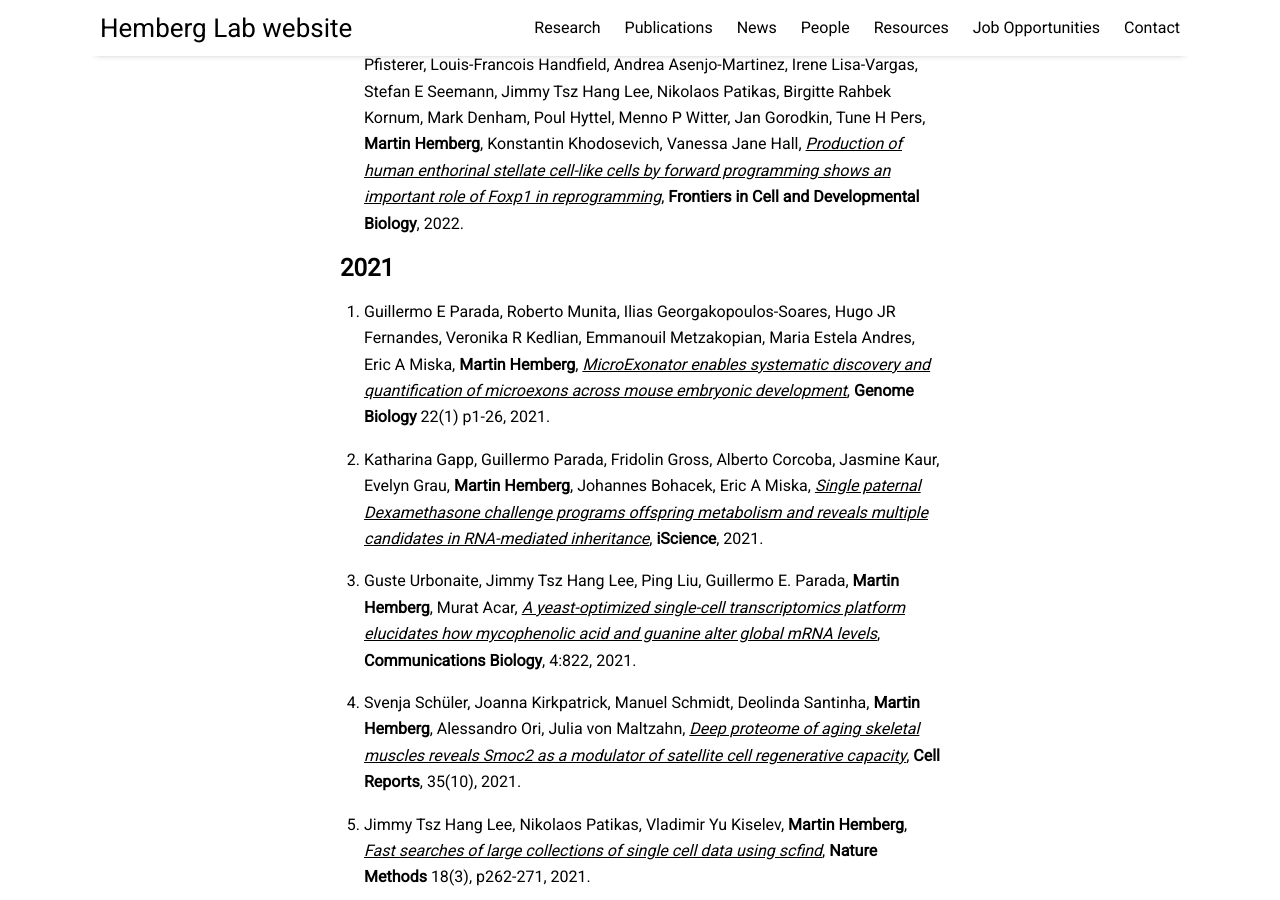
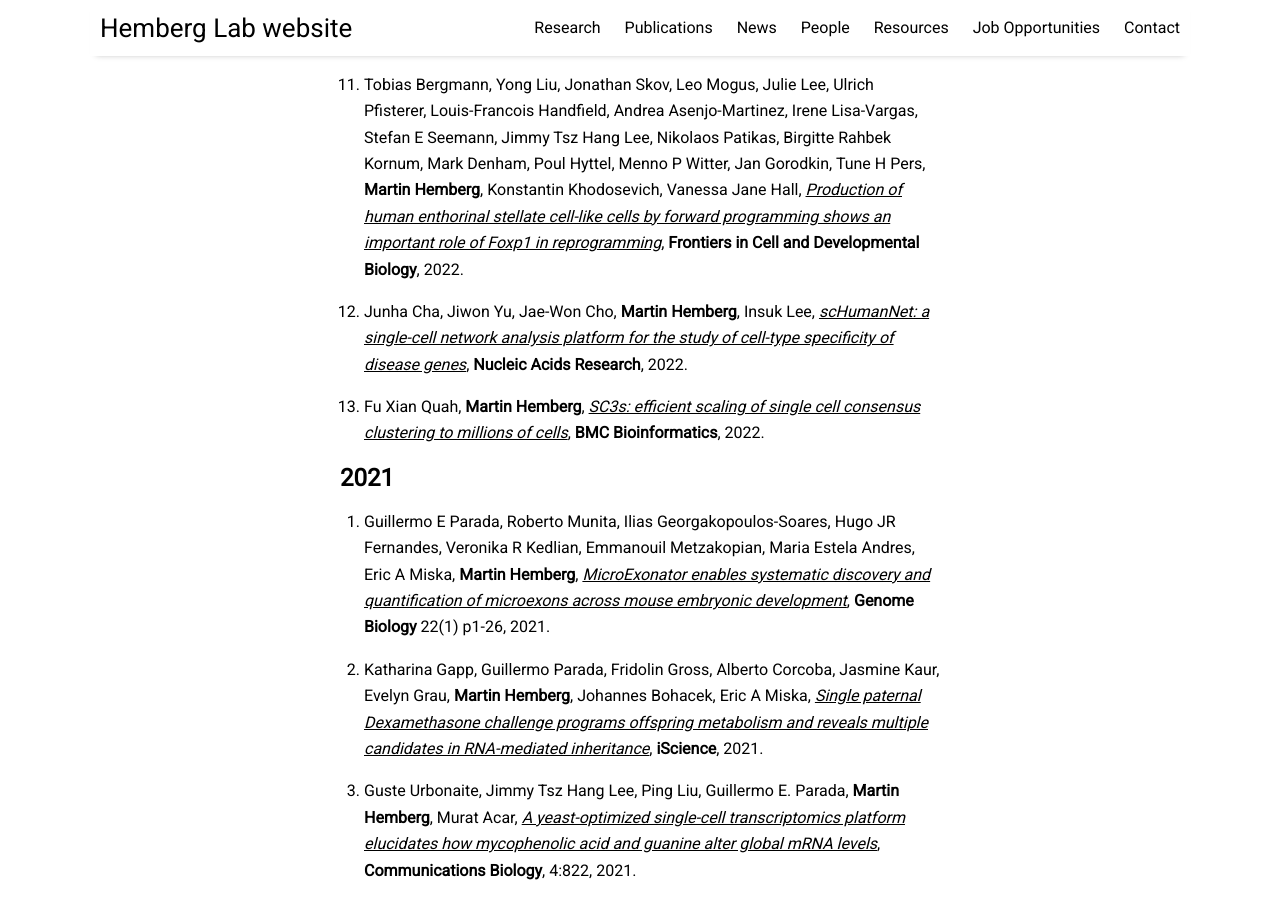
Before and after one commit to jaewon-cho/sdfasdf2dscf34fad.github.io, a Jekyll site: the page built from pages/publications.md, in a window 1280 px wide and 900 px high, scrolled down 1489 px. Built offline with Jekyll 4.4.1, drawn with Linux system fonts in a browser that asks for light colours; nearby versions of some CDN libraries.

Commit message:
Update publications

```diff
--- a/pages/publications.md
+++ b/pages/publications.md
@@ -31,6 +33,10 @@ For an up to date list of all publications (including preprints), please see [Go
 10. Guillermo E Parada, **Martin Hemberg**, [*Identification and Quantification of Microexons using Bulk and Single-Cell RNA-Seq Data*](https://link.springer.com/protocol/10.1007/978-1-0716-2521-7_8), [**Alternative Splicing**](https://link.springer.com/book/10.1007/978-1-0716-2521-7), 2022.
 
 11. Tobias Bergmann, Yong Liu, Jonathan Skov, Leo Mogus, Julie Lee, Ulrich Pfisterer, Louis-Francois Handfield, Andrea Asenjo-Martinez, Irene Lisa-Vargas, Stefan E Seemann, Jimmy Tsz Hang Lee, Nikolaos Patikas, Birgitte Rahbek Kornum, Mark Denham, Poul Hyttel, Menno P Witter, Jan Gorodkin, Tune H Pers, **Martin Hemberg**, Konstantin Khodosevich, Vanessa Jane Hall, [*Production of human enthorinal stellate cell-like cells by forward programming shows an important role of Foxp1 in reprogramming*](https://www.frontiersin.org/articles/10.3389/fcell.2022.976549/full?field=&journalName=Frontiers_in_Cell_and_Developmental_Biology&id=976549), **Frontiers in Cell and Developmental Biology**, 2022.
+
+12.  Junha Cha, Jiwon Yu, Jae-Won Cho, **Martin Hemberg**, Insuk Lee, [*scHumanNet: a single-cell network analysis platform for the study of cell-type specificity of disease genes*](https://academic.oup.com/nar/advance-article/doi/10.1093/nar/gkac1042/6814446), **Nucleic Acids Research**, 2022.
+
+13. Fu Xian Quah, **Martin Hemberg**, [*SC3s: efficient scaling of single cell consensus clustering to millions of cells*](https://bmcbioinformatics.biomedcentral.com/articles/10.1186/s12859-022-05085-z), **BMC Bioinformatics**, 2022.
 
 ## <a id="2021"></a>2021
 
```
Also changed, not shown: other parts of pages/publications.md (+3 -1 lines).
